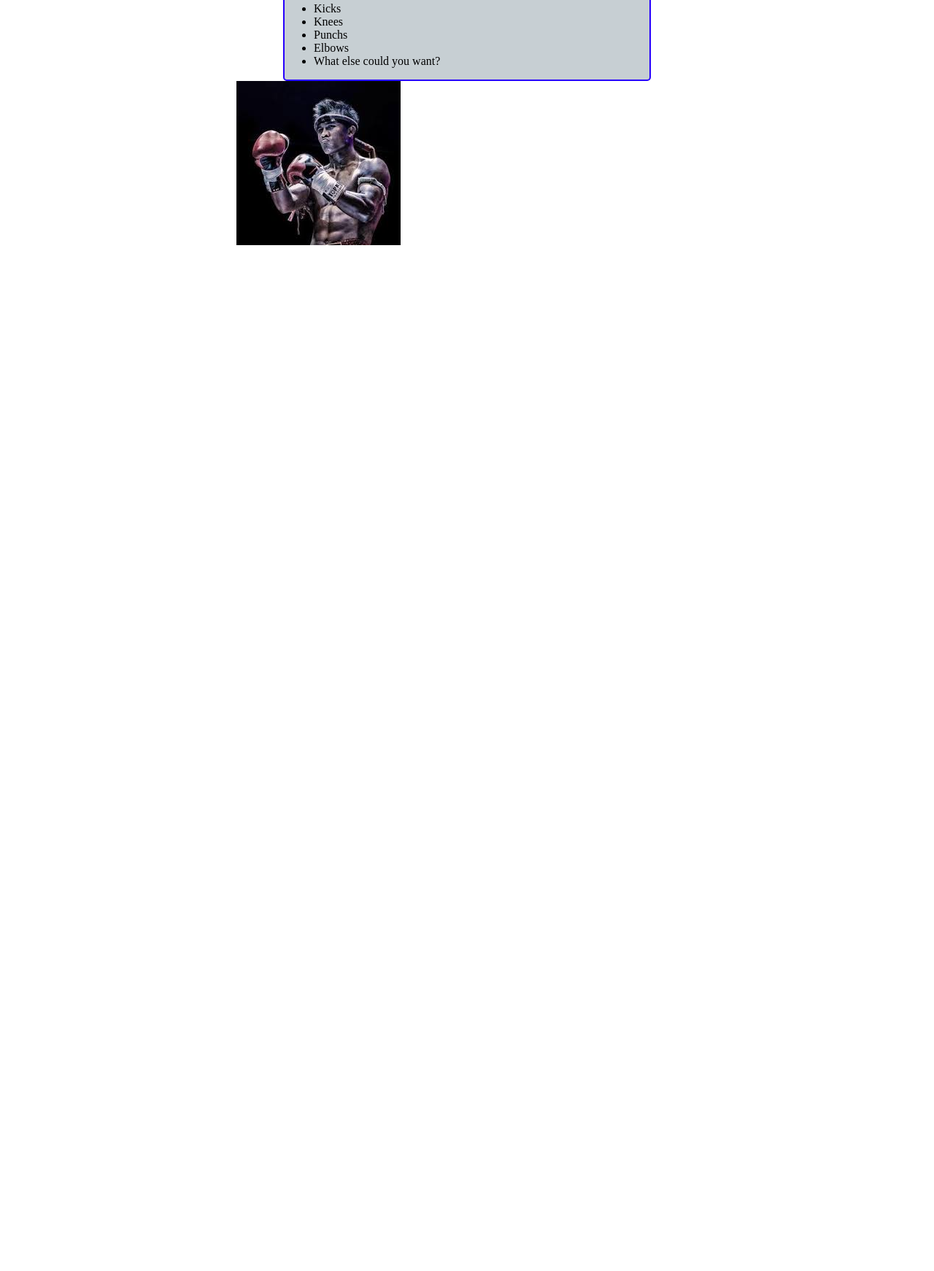
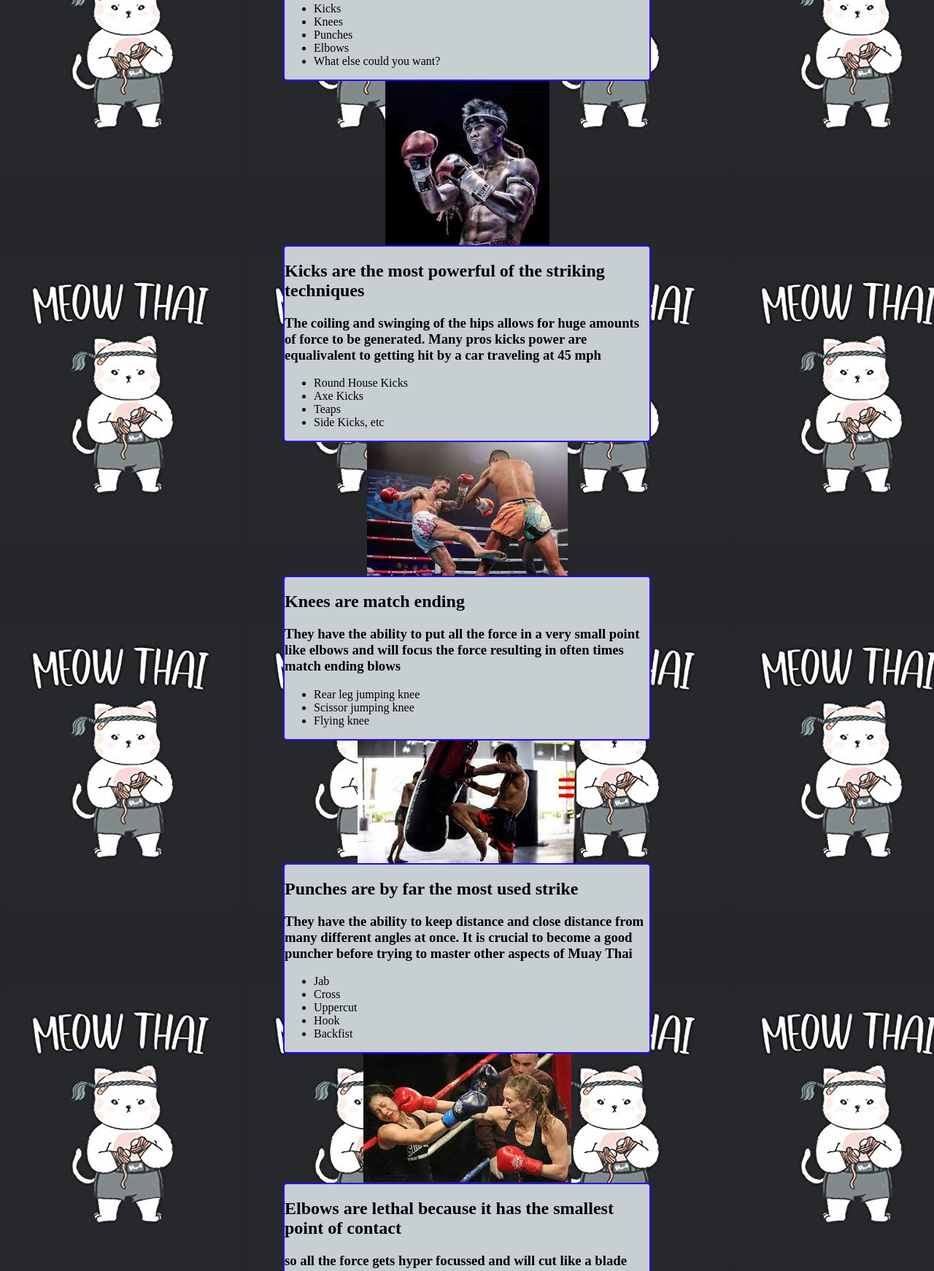
Before and after one commit to Giovannyf99/hw2-27-big-assisnment-, a plain HTML site: page homework/hw-2-27/index2.html in a window 1280 px wide. Shown: the part 200-1942 px from the top of the page at 73% size. Before the commit the page ends 800 px from the top, so only its background shows below. Drawn offline with Linux system fonts and the light colour scheme.

Commit message:
website commit

```diff
--- a/homework/hw-2-27/index2.css
+++ b/homework/hw-2-27/index2.css
@@ -1,10 +1,12 @@
 header {
 text-align: center;
 text-size-adjust: 100px;
+border-radius: 5px;
+width: 500px;
 }
 
 body {
-    background-image: url('meow-thai.jpeg') cover;
+    background-image: url('meow-thai.jpeg') ;
 
 }
 
@@ -18,8 +20,9 @@ body {
 }
 
 .gallery {
-    display: block;
-    margin-left: auto;
-    margin-right: auto;
-    width: 50%
+   display: flex;
 }
+
+.image {
+    margin: auto;
+}
--- a/homework/hw-2-27/index2.html
+++ b/homework/hw-2-27/index2.html
@@ -22,13 +22,73 @@
         <ul>
             <li>Kicks</li>
             <li>Knees </li>
-            <li>Punchs </li>
+            <li>Punches </li>
             <li>Elbows</li>
             <li>What else could you want?</li>
         </ul>
     </div>
     <div class="gallery">
-        <img src="muaythai-page-1.jpeg" alt="Muay Thai">
+        <img class="image" src="muaythai-page-1.jpeg" alt="Muay Thai">
     </div>
+    <div class="container">
+        <h2>Kicks are the most powerful of the striking techniques</h2>
+        <h3>The coiling and swinging of the hips allows for huge amounts of force to be generated. Many pros kicks power
+            are equalivalent to getting hit by a car traveling at 45 mph </h3>
+        <ul>
+            <li>Round House Kicks</li>
+            <li>Axe Kicks</li>
+            <li>Teaps</li>
+            <li>Side Kicks, etc</li>
+        </ul>
+    </div>
+    <div class="gallery">
+        <img class="image" src="muaythai-kicks.jpeg">
+    </div>
+    <div class="container">
+        <h2> Knees are match ending</h2>
+        <h3> They have the ability to put all the force in a very small point like elbows and will focus the force
+            resulting in often times match ending blows</h3>
+        <ul>
+            <li>Rear leg jumping knee </li>
+            <li>Scissor jumping knee</li>
+            <li>Flying knee</li>
+        </ul>
+    </div>
+    <div class="gallery">
+        <img class="image" src="muaythai-knees.jpeg">
+    </div>
+    <div class="container">
+        <h2>Punches are by far the most used strike</h2>
+        <h3>They have the ability to keep distance and close distance from many different angles at once. It is crucial
+            to become a good puncher before trying to master other aspects of Muay Thai</h3>
+        <div>
+            <ul>
+                <li>Jab</li>
+                <li>Cross</li>
+                <li>Uppercut</li>
+                <li>Hook</li>
+                <li>Backfist</li>
+            </ul>
+        </div>
+    </div>
+    <div class="gallery">
+        <img class="image" src="Muaythai-punches.jpeg">
+    </div>
+    <div class="container">
+        <h2>Elbows are lethal because it has the smallest point of contact</h2>
+        <h3>so all the force gets hyper focussed and will cut like a blade</h3>
+    <div>
+        <ul>
+            <li>Uppercut elbow</li>
+            <li>Spinning elbow</li>
+            <li>Horizontal elbow</li>
+        </ul>
+    </div>
+    </div>
+    <div class="gallery">
+        <img class="image" src="muaythai-elbow.jpeg">
+    </div>
+
 </body>
+
 </html>
```
Also changed, not shown: homework/hw-2-27/Muaythai-punches.jpeg (added), homework/hw-2-27/muaythai-elbow.jpeg (added), homework/hw-2-27/muaythai-kicks.jpeg (added), homework/hw-2-27/muaythai-knees.jpeg (added).
